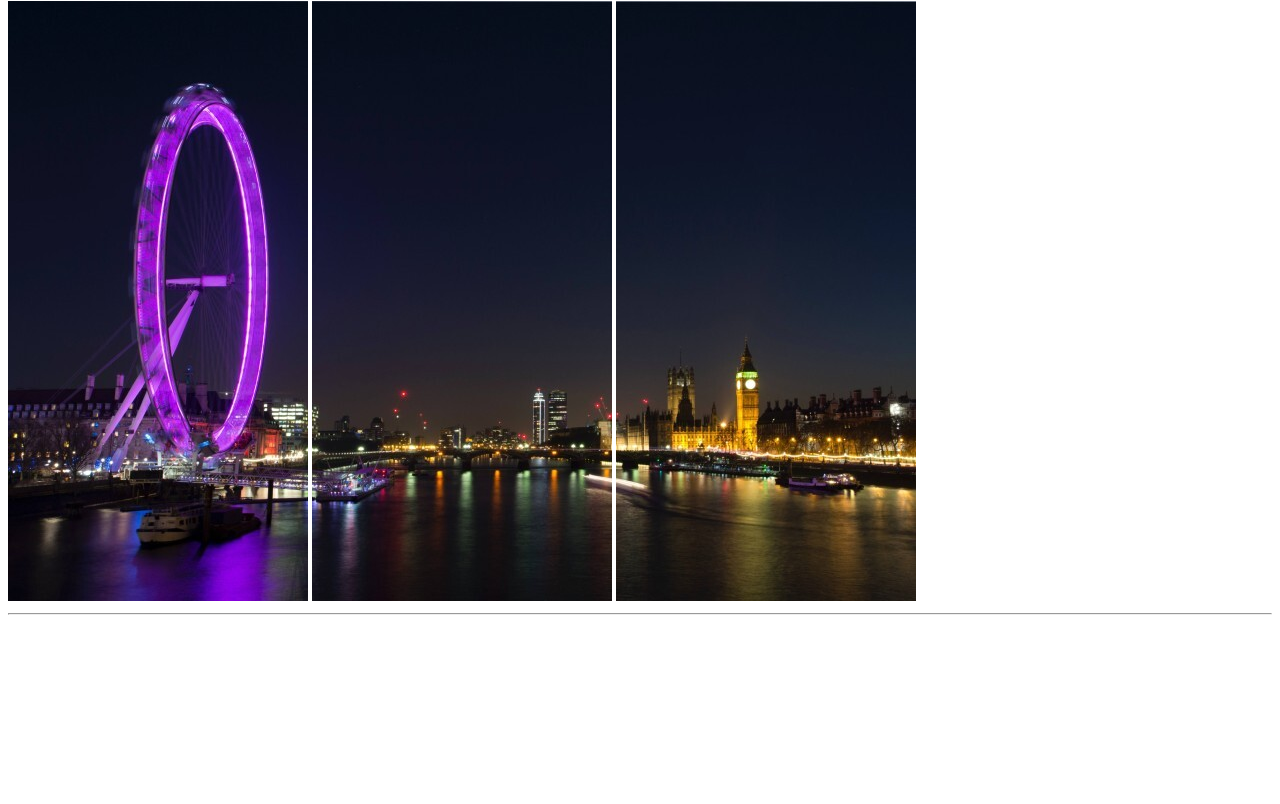
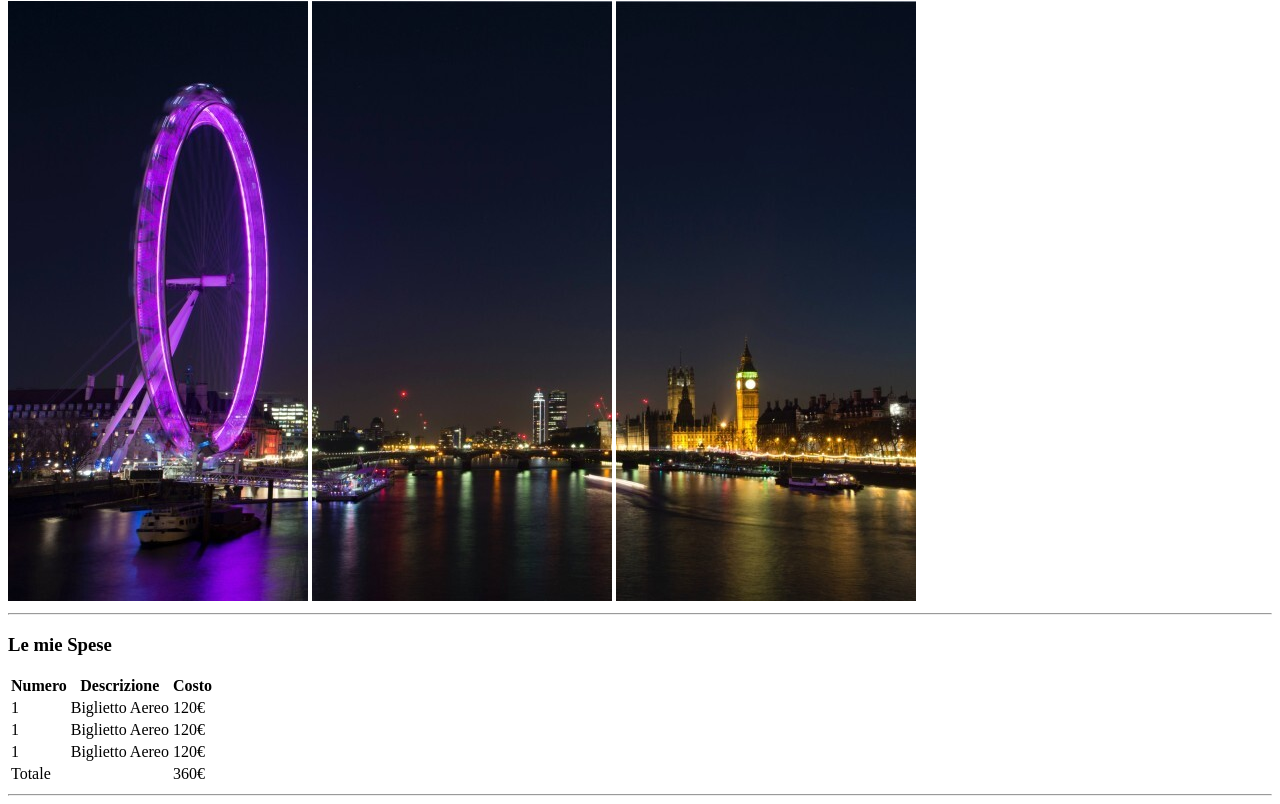
Before and after one commit to CarloFanelli/html-london-trip, a plain HTML site: page index.html in a window 1280 px wide. Shown: the part 79-883 px from the top of the page. Before the commit the page ends 800 px from the top, so only its background shows below. Drawn offline with Linux system fonts and the light colour scheme.

Commit message:
add section "spese"

```diff
--- a/index.html
+++ b/index.html
@@ -15,13 +15,50 @@
                 alt="Fiume Tamigi, Londra">
             <img src="img/pexels-bill-emrich-230794-2.jpg"
                 alt="Big Ben, Londra">
-            </tbody>
             <hr>
         </header>
         <!-- /header-->
 
         <main>
 
+            <section class="spese">
+                <h3>Le mie Spese</h3>
+                <table>
+                    <thead>
+                        <tr>
+                            <th>Numero</th>
+                            <th>Descrizione</th>
+                            <th>Costo</th>
+                        </tr>
+                    </thead>
+                    <tbody>
+                        <tr>
+                            <td>1</td>
+                            <td>Biglietto Aereo</td>
+                            <td>120€</td>
+                        </tr>
+                        <tr>
+                            <td>1</td>
+                            <td>Biglietto Aereo</td>
+                            <td>120€</td>
+                        </tr>
+                        <tr>
+                            <td>1</td>
+                            <td>Biglietto Aereo</td>
+                            <td>120€</td>
+                        </tr>
+                    </tbody>
+                    <tfoot>
+                        <tr>
+                            <td>Totale</td>
+                            <td></td>
+                            <td>360€</td>
+                        </tr>
+                    </tfoot>
+                </table>
+                <hr>
+            </section>
+            <!--/.spese-->
         </main>
 
         <footer>
```
Lines whose indentation alone changed are shown as unchanged.
